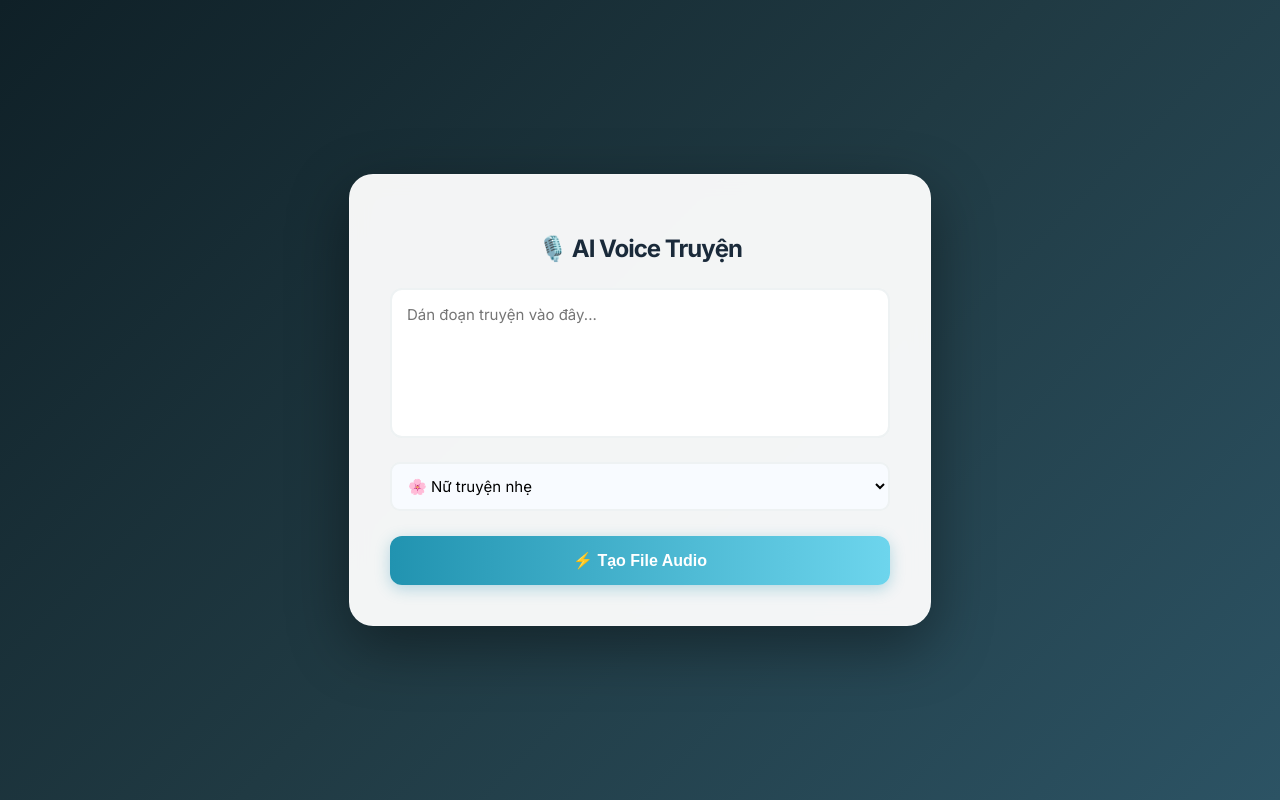
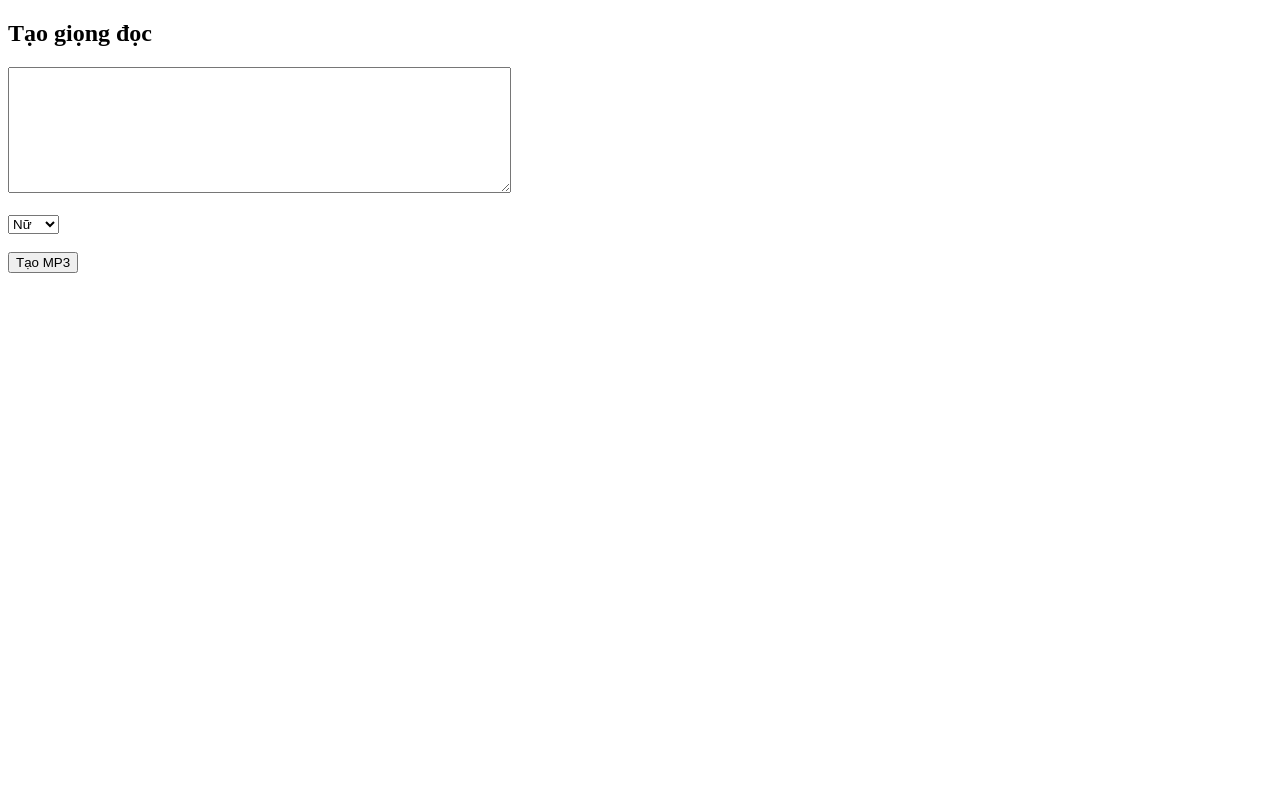
Before and after one commit to duongfff12345-ai/duong-truyen-moi, a Flask app: page / in a window 1280 px wide. Run offline with Flask 3, Linux system fonts and the light colour scheme.

Commit message:
Update index.html

```diff
--- a/templates/index.html
+++ b/templates/index.html
@@ -1,170 +1,44 @@
 <!DOCTYPE html>
-<html lang="vi">
+<html>
 <head>
-    <meta charset="UTF-8">
-    <meta name="viewport" content="width=device-width, initial-scale=1.0">
-    <title>AI Voice Truyện - Premium</title>
-    <link href="https://fonts.googleapis.com/css2?family=Inter:wght@400;600;700&display=swap" rel="stylesheet">
-
-    <style>
-        :root {
-            --primary-color: #2193b0;
-            --secondary-color: #6dd5ed;
-            --text-color: #2c3e50;
-            --bg-gradient: linear-gradient(135deg, #0f2027, #203a43, #2c5364);
-        }
-
-        body {
-            font-family: 'Inter', sans-serif; /* Phông chữ Inter cực đẹp cho web */
-            background: var(--bg-gradient);
-            height: 100vh;
-            margin: 0;
-            display: flex;
-            justify-content: center;
-            align-items: center;
-            color: var(--text-color);
-        }
-
-        .container {
-            background: rgba(255, 255, 255, 0.95);
-            padding: 40px;
-            border-radius: 24px;
-            width: 100%;
-            max-width: 500px;
-            text-align: center;
-            box-shadow: 0 20px 60px rgba(0, 0, 0, 0.4);
-            backdrop-filter: blur(10px);
-            border: 1px solid rgba(255, 255, 255, 0.2);
-        }
-
-        h2 {
-            font-weight: 700;
-            margin-bottom: 25px;
-            color: #1a2a3a;
-            letter-spacing: -1px;
-        }
-
-        textarea {
-            width: 100%;
-            height: 150px;
-            padding: 15px;
-            font-size: 15px;
-            border: 2px solid #eef2f3;
-            border-radius: 12px;
-            margin-bottom: 20px;
-            box-sizing: border-box;
-            font-family: inherit;
-            transition: border-color 0.3s;
-            outline: none;
-            resize: none;
-        }
-
-        textarea:focus {
-            border-color: var(--primary-color);
-        }
-
-        select {
-            width: 100%;
-            padding: 12px;
-            border-radius: 10px;
-            border: 2px solid #eef2f3;
-            background-color: #f8fbff;
-            font-size: 15px;
-            margin-bottom: 25px;
-            cursor: pointer;
-            outline: none;
-            font-family: inherit;
-        }
-
-        button {
-            background: linear-gradient(to right, #2193b0, #6dd5ed);
-            color: white;
-            border: none;
-            padding: 15px 30px;
-            border-radius: 12px;
-            font-size: 16px;
-            font-weight: 600;
-            cursor: pointer;
-            width: 100%;
-            transition: all 0.3s ease;
-            box-shadow: 0 4px 15px rgba(33, 147, 176, 0.3);
-        }
-
-        button:hover {
-            transform: translateY(-2px);
-            box-shadow: 0 6px 20px rgba(33, 147, 176, 0.4);
-            filter: brightness(1.1);
-        }
-
-        .result-section {
-            margin-top: 30px;
-            padding-top: 20px;
-            border-top: 2px dashed #eef2f3;
-        }
-
-        audio {
-            width: 100%;
-            border-radius: 8px;
-        }
-
-        .btn-download {
-            background: #27ae60;
-            margin-top: 15px;
-            box-shadow: 0 4px 15px rgba(39, 174, 96, 0.3);
-        }
-
-        .btn-download:hover {
-            background: #2ecc71;
-            box-shadow: 0 6px 20px rgba(39, 174, 96, 0.4);
-        }
-
-        /* Responsive cho điện thoại */
-        @media (max-width: 480px) {
-            .container {
-                width: 85%;
-                padding: 25px;
-            }
-        }
-    </style>
+<meta charset="utf-8">
+<title>TTS AI</title>
 </head>
 
 <body>
 
-<div class="container">
-    <h2>🎙️ AI Voice Truyện</h2>
+<h2>Tạo giọng đọc</h2>
 
 <form action="/create_audio" method="post">
-        <textarea name="text" placeholder="Dán đoạn truyện vào đây..." required></textarea>
+
+<textarea name="text" rows="8" cols="60"></textarea>
+
+<br><br>
 
 <select name="voice">
-            <option value="nu_truyen">🌸 Nữ truyện nhẹ</option>
-            <option value="nu_ke">📖 Nữ kể chuyện</option>
-            <option value="nu_bac">❄️ Nữ miền Bắc</option>
-            <option value="nu_nam">☀️ Nữ miền Nam</option>
-            <option value="nam_tram">🪵 Nam truyện trầm</option>
-            <option value="nam_ke">🎙️ Nam kể chuyện</option>
-            <option value="nam_bac">🏛️ Nam miền Bắc</option>
-            <option value="nam_nam">🌊 Nam miền Nam</option>
-            <option value="nu_halazy">✨ Nữ truyện (Halazy Audio)</option>
-            <option value="nu_story_youtube">📺 Nữ kể chuyện YouTube</option>
+<option value="nu">Nữ</option>
+<option value="nam">Nam</option>
 </select>
 
-        <button type="submit">⚡ Tạo File Audio</button>
+<br><br>
+
+<button type="submit">Tạo MP3</button>
+
 </form>
 
 {% if audio %}
-    <div class="result-section">
-        <audio controls autoplay>
-            <source src="/download">
-            Trình duyệt của bạn không hỗ trợ audio.
+
+<h3>Nghe thử</h3>
+
+<audio controls>
+<source src="/download/{{audio}}" type="audio/mpeg">
 </audio>
 
-        <a href="/download" style="text-decoration: none;">
-            <button class="btn-download">💾 Tải MP3 Về Máy</button>
-        </a>
-    </div>
+<br><br>
+
+<a href="/download/{{audio}}">Tải file</a>
+
 {% endif %}
-</div>
 
 </body>
 </html>
```
Lines whose indentation alone changed are shown as unchanged.
